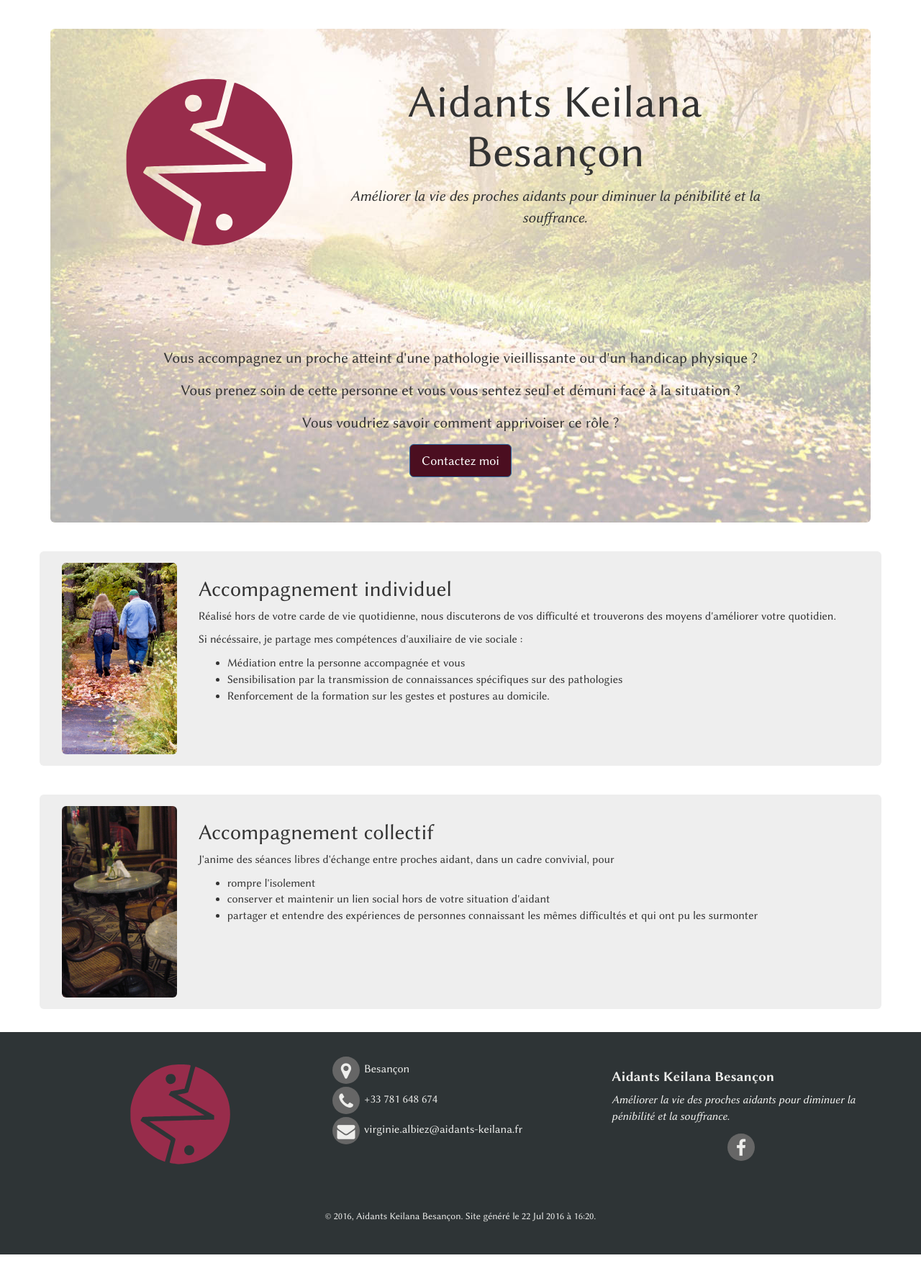
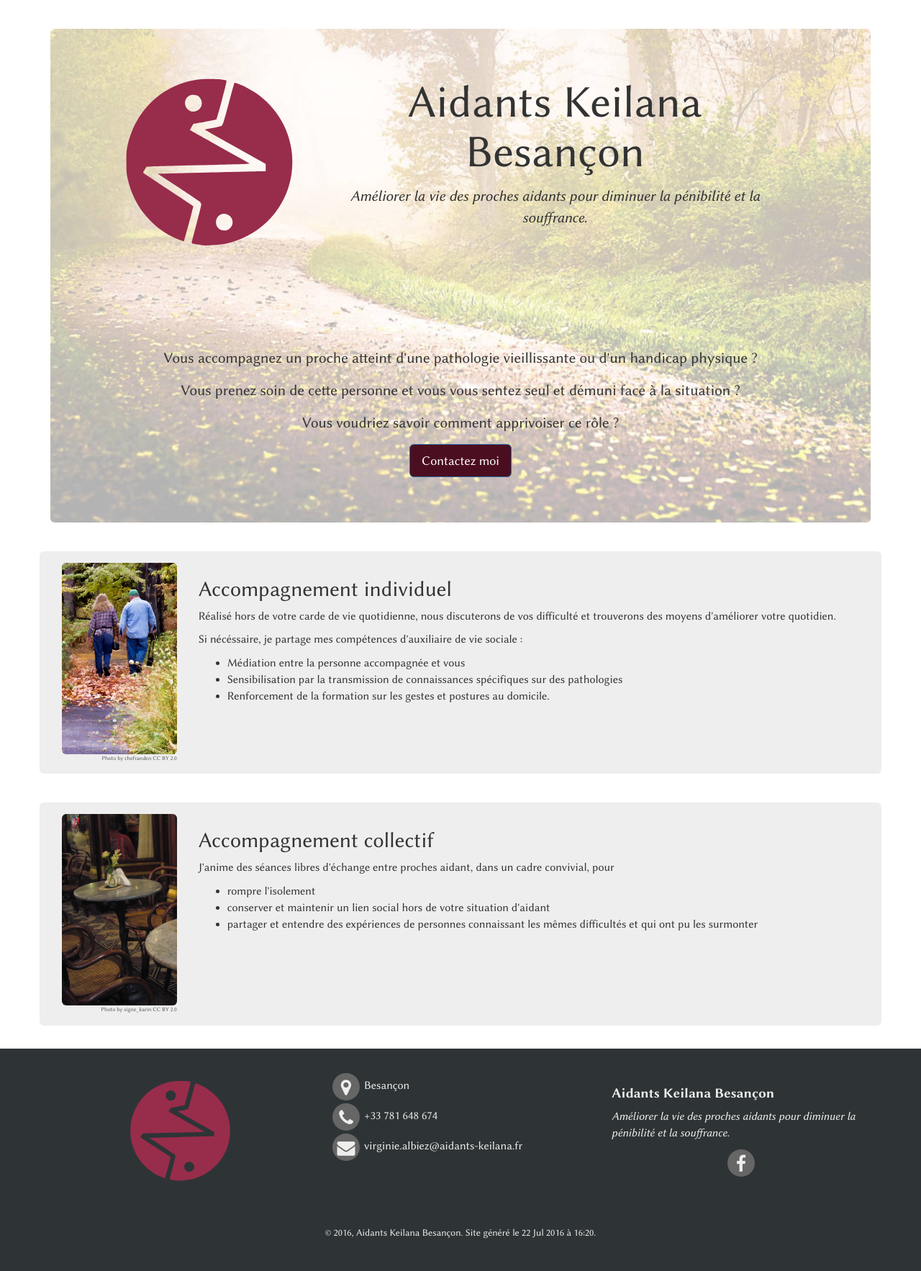
Before and after one commit to aidants-keilana/aidants-keilana.github.io, a Jekyll site: the page built from index.html, in a window 1280 px wide. Shown: the whole page at 72% size. Built offline with Jekyll 4.4.1, drawn with Linux system fonts in a browser that asks for light colours; before the commit the page ends 1743 px from its top, so only the background shows below that.

Commit message:
Add display of credits

```diff
--- /dev/null
+++ b/_includes/credit.html
@@ -0,0 +1,5 @@
+<div class="credit text-right">
+    <a href="{{include.url}}">Photo</a>
+    by {{include.name}}
+    <a href="https://creativecommons.org/licenses/by/2.0/">CC BY 2.0</a>
+</div>
--- a/assets/stylesheets/style.css
+++ b/assets/stylesheets/style.css
@@ -171,3 +171,8 @@ body {
   -webkit-border-radius:6px;
   border-radius:6px;
 }
+
+.credit {
+  font-size: 8px;
+  color: #555555;
+}
--- a/index.html
+++ b/index.html
@@ -26,6 +26,7 @@ layout: default
   <div class="row service-detail">
     <div class="col-md-2">
       <img alt='marcher ensemble' src='/assets/images/walk.png' width="250" class="img-responsive center-block service-image">
+      {% include credit.html name='chefranden' url='https://www.flickr.com/photos/chefranden/11296792324' %}
     </div>
     <div class="col-md-10">
       <h2>Accompagnement individuel</h2>
@@ -46,6 +47,7 @@ layout: default
   <div class="row service-detail">
     <div class="col-md-2">
       <img alt='marcher ensemble' src='/assets/images/group2.png' width="250" class="img-responsive center-block service-image">
+      {% include credit.html name='signe_karin' url='https://www.flickr.com/photos/signe_karin/3981299369/' %}
     </div>
     <div class="col-md-10">
       <h2>Accompagnement collectif</h2>
```
